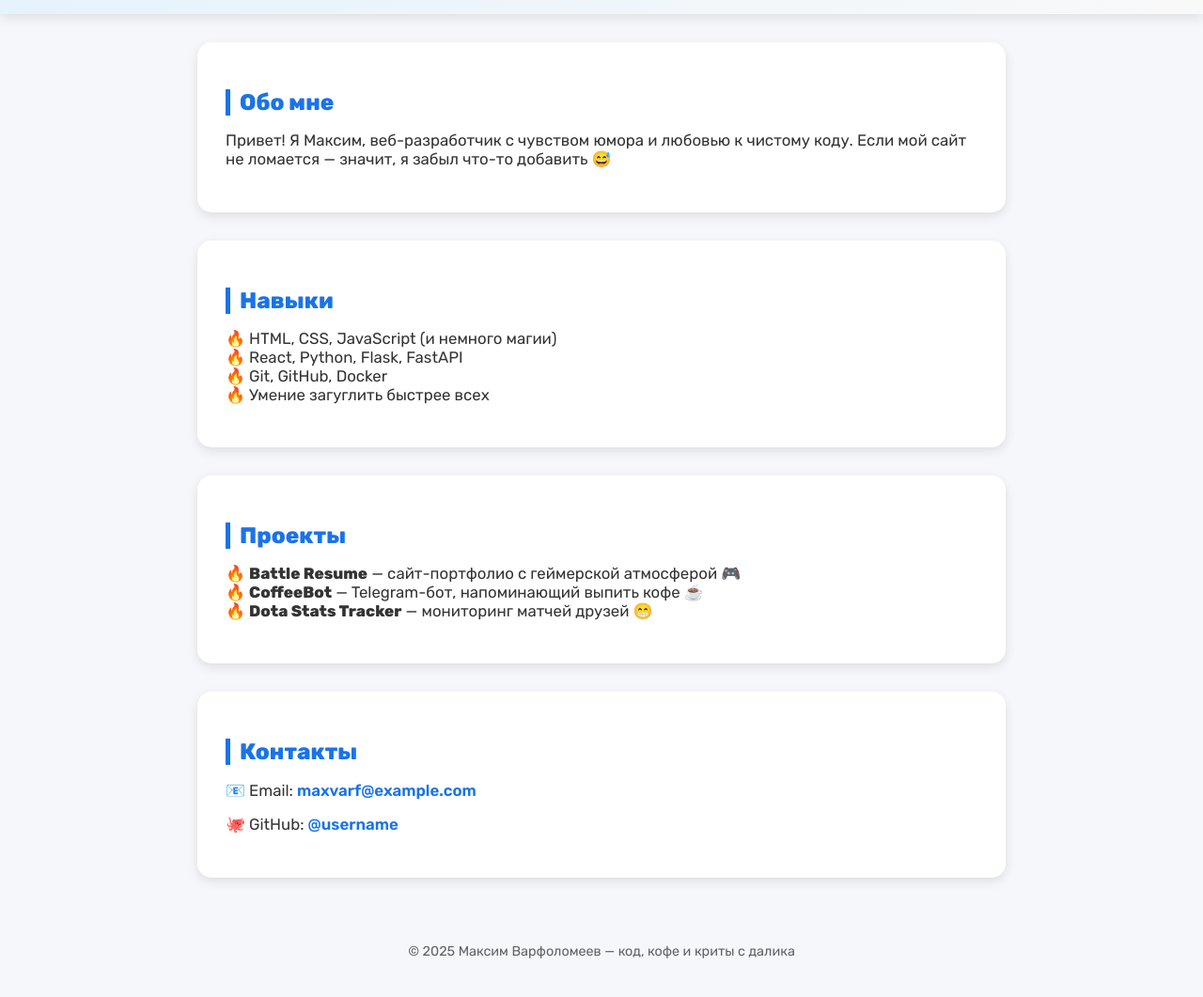
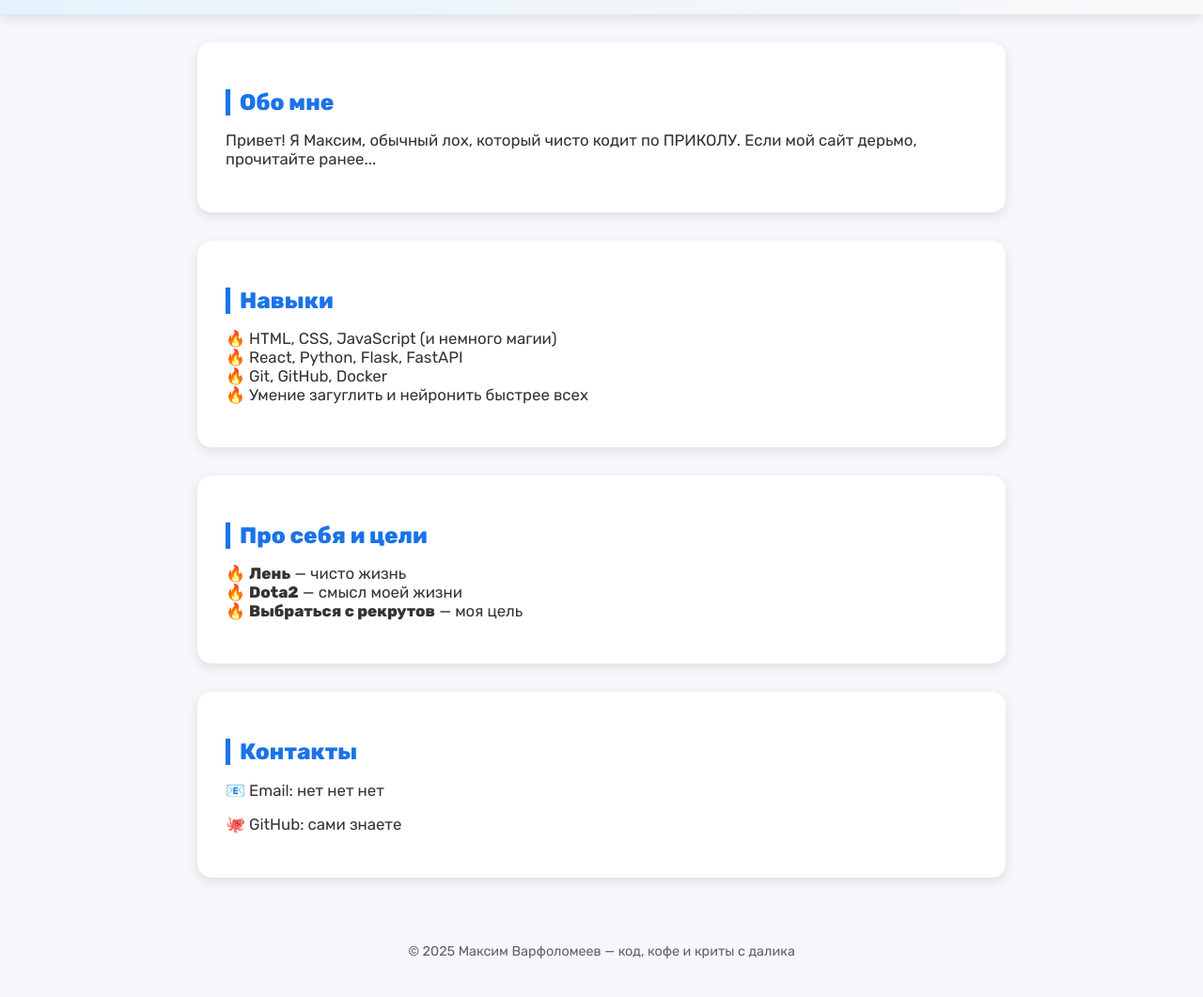
Before and after one commit to Fread0m/Fread0m.github.io, a plain HTML site: page index (1).html in a window 1280 px wide. Shown: the part 220-1281 px from the top of the page at 94% size. Drawn offline with Linux system fonts and the light colour scheme.

Commit message:
Add files via upload

```diff
--- a/index (1).html
+++ b/index (1).html
@@ -128,8 +128,8 @@
 
 <section>
   <h2>Обо мне</h2>
-  <p>Привет! Я Максим, веб-разработчик с чувством юмора и любовью к чистому коду.
-  Если мой сайт не ломается — значит, я забыл что-то добавить 😅</p>
+  <p>Привет! Я Максим, обычный лох, который чисто кодит по ПРИКОЛУ.
+  Если мой сайт дерьмо, прочитайте ранее...</p>
 </section>
 
 <section>
@@ -138,23 +138,23 @@
     <li>HTML, CSS, JavaScript (и немного магии)</li>
     <li>React, Python, Flask, FastAPI</li>
     <li>Git, GitHub, Docker</li>
-    <li>Умение загуглить быстрее всех</li>
+    <li>Умение загуглить и нейронить быстрее всех</li>
   </ul>
 </section>
 
 <section>
-  <h2>Проекты</h2>
+  <h2>Про себя и цели</h2>
   <ul>
-    <li><strong>Battle Resume</strong> — сайт-портфолио с геймерской атмосферой 🎮</li>
-    <li><strong>CoffeeBot</strong> — Telegram-бот, напоминающий выпить кофе ☕</li>
-    <li><strong>Dota Stats Tracker</strong> — мониторинг матчей друзей 😁</li>
+    <li><strong>Лень</strong> — чисто жизнь</li>
+    <li><strong>Dota2</strong> — смысл моей жизни</li>
+    <li><strong>Выбраться с рекрутов</strong> — моя цель</li>
   </ul>
 </section>
 
 <section>
   <h2>Контакты</h2>
-  <p>📧 Email: <a href="mailto:maxvarf@example.com">maxvarf@example.com</a></p>
-  <p>🐙 GitHub: <a href="https://github.com/username" target="_blank">@username</a></p>
+  <p>📧 Email: нет нет нет</p>
+  <p>🐙 GitHub: сами знаете</p>
 </section>
 
 
```
